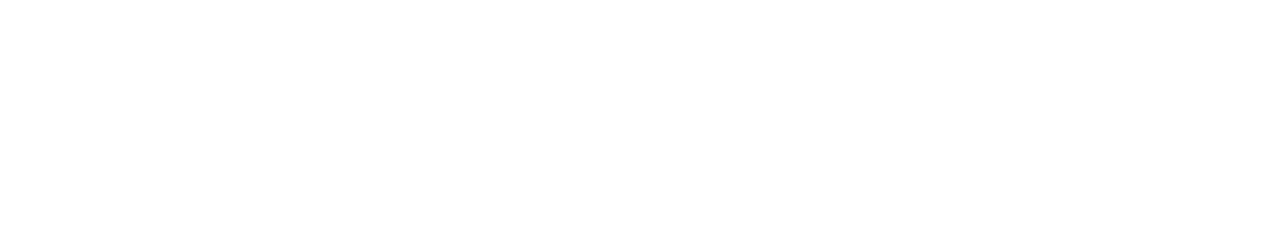
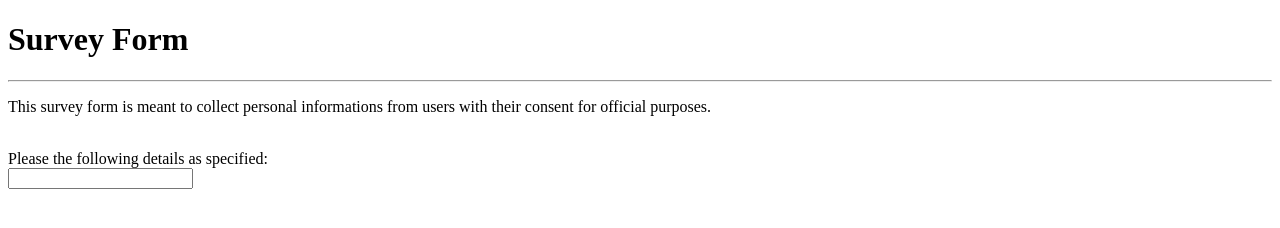
Before and after one commit to antariksh17/Fcc-responsive-web-design-projects, a plain HTML site: page Survey Form/index.html in a window 1280 px wide. Drawn offline with Linux system fonts and the light colour scheme.

Commit message:
edit index.html

```diff
--- a/Survey Form/index.html
+++ b/Survey Form/index.html
@@ -9,6 +9,29 @@
     <link rel="stylesheet" href="styles.css">
 </head>
 <body>
+    <header>
+        <h1 id="title">Survey Form</h1>
+    </header>
+    <hr>
+    <p id="description">
+        This survey form  is meant to collect personal informations from users with their consent for official purposes.
+
+    </p>
+    <br>
+    <main>
+        <section>
+            <form id="survey-form">
+            <label for="name">
+                Please the following details as specified:
+            </label><br>
+
+            <input id="name" type="text" >
+
+            </form>
+        </section>
+    </main>
+
+
 
 </body>
 </html>
```
